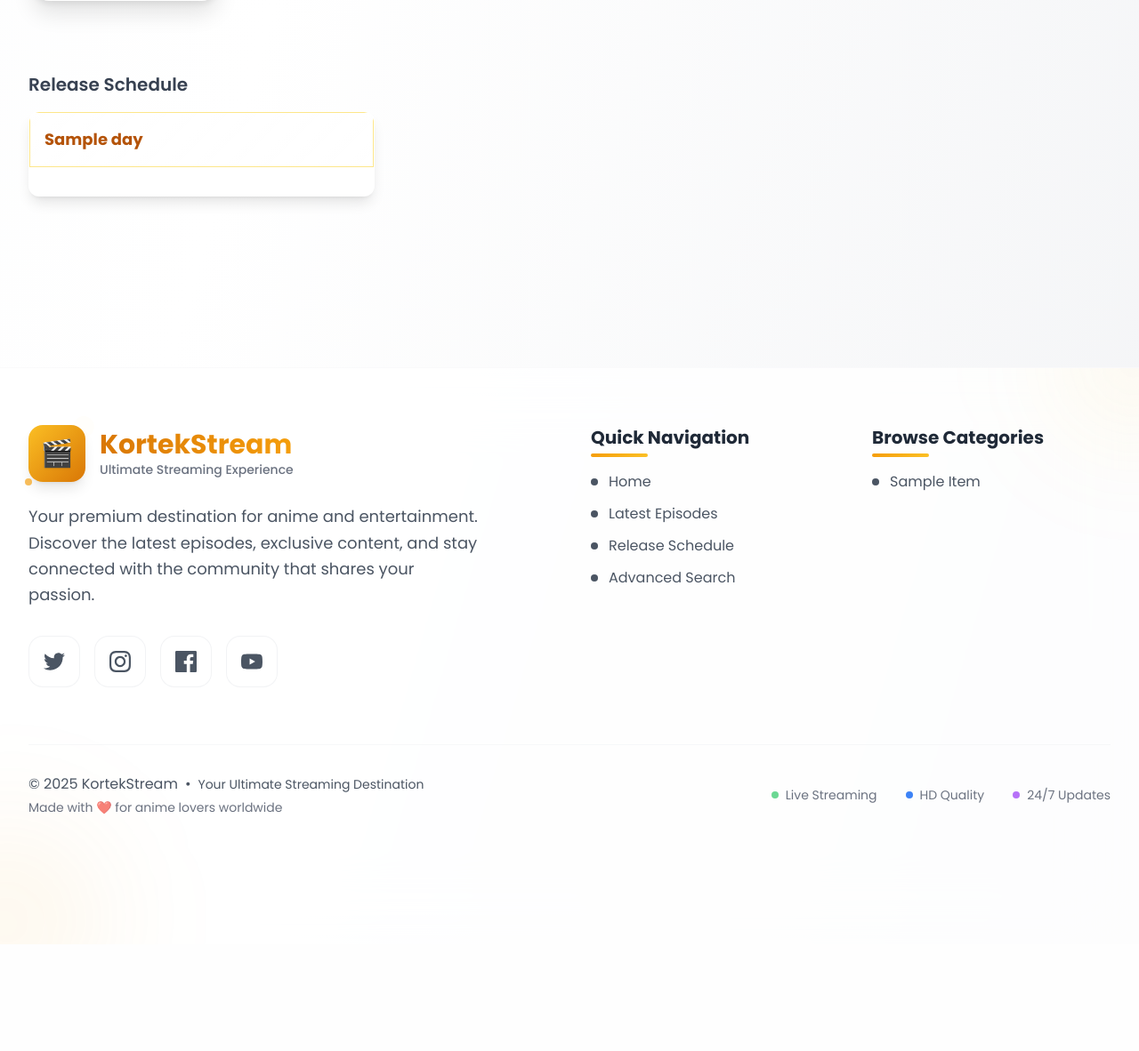
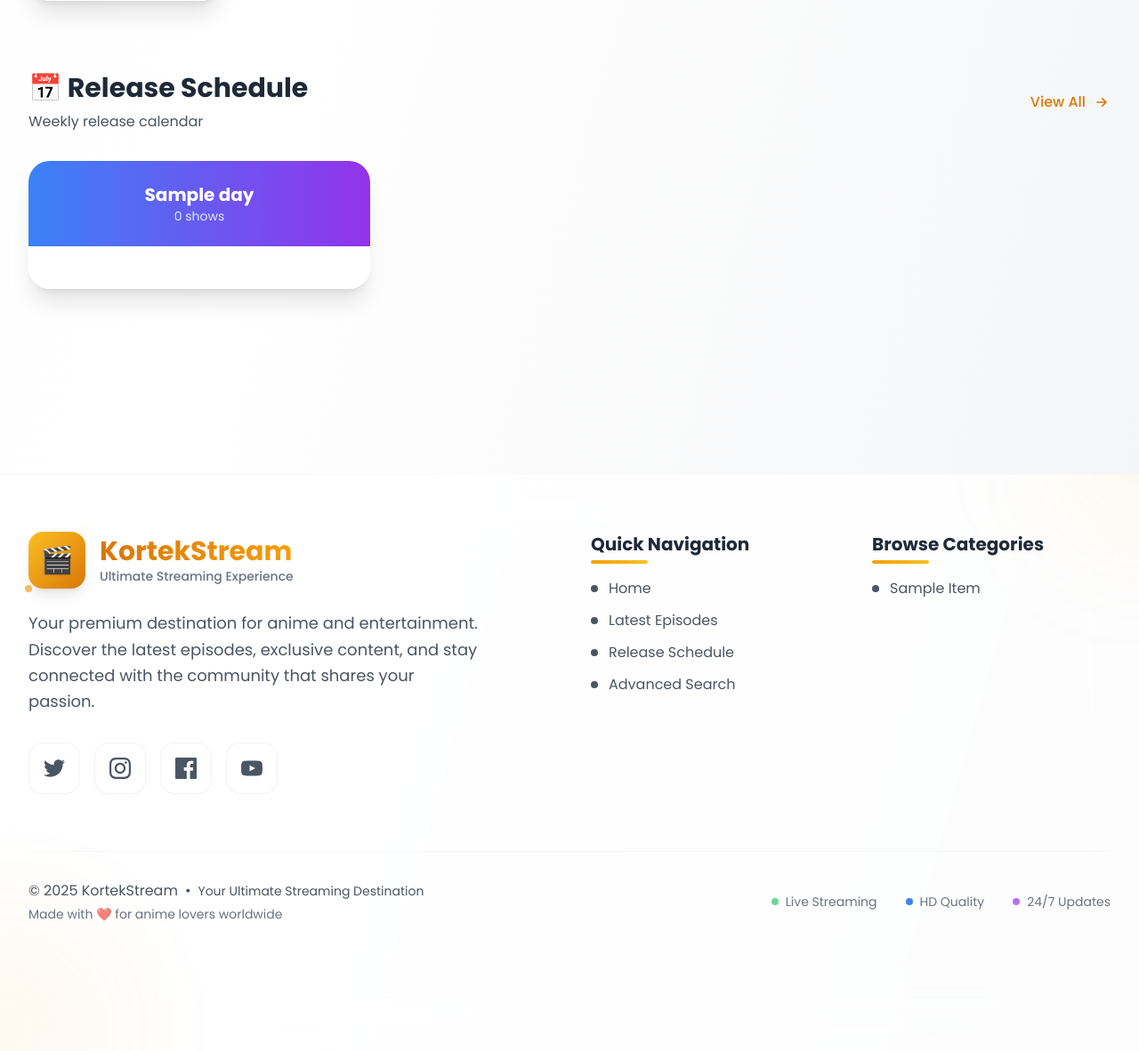
Before and after one commit to developerkorteks/kortekstreamV2, a Django app: page / in a window 1280 px wide. Shown: the part 3354-4536 px from the top of the page at 89% size. Before the commit the page ends 4413 px from the top, so only its background shows below. Run offline with Django 4.2, Linux system fonts and the light colour scheme; tables that the repository leaves empty hold one stand-in row (values such as "Sample post"); grey boxes marked "Sample" are stand-in pictures; a database or web service that is not in the repository returns one stand-in record (values such as "Sample title"); data that the repository does not hold is empty; some libraries are stand-ins or nearby versions.

Commit message:
Update Release Schedule section with consistent modern card design
cgen-e62661ebbfb84711a4d4d817a7c6a05f

```diff
--- a/stream/templates/stream/root.html
+++ b/stream/templates/stream/root.html
@@ -541,61 +541,74 @@
 
                             <!-- Schedule Section -->
                             {% if cat_data.jadwal_rilis %}
-                                <div class="mb-12">
-                                    <h3 class="text-xl font-semibold text-gray-700 dark:text-gray-200 mb-4">Release Schedule</h3>
-                                    <div class="grid grid-cols-1 md:grid-cols-2 lg:grid-cols-3 gap-6">
+                                <div class="mb-20 stagger-item">
+                                    <div class="flex items-center justify-between mb-8">
+                                        <div>
+                                            <h3 class="text-3xl font-bold text-gray-800 dark:text-white mb-2">📅 Release Schedule</h3>
+                                            <p class="text-gray-600 dark:text-gray-400">Weekly release calendar</p>
+                                        </div>
+                                        <a href="{% url 'stream:schedule' category=cat_name %}" class="group flex items-center space-x-2 text-gold-600 dark:text-korteks-red hover:text-gold-700 dark:hover:text-korteks-darkred transition-colors duration-300">
+                                            <span class="font-medium">View All</span>
+                                            <svg class="h-5 w-5 transform group-hover:translate-x-1 transition-transform duration-300" fill="none" viewBox="0 0 24 24" stroke="currentColor">
+                                                <path stroke-linecap="round" stroke-linejoin="round" stroke-width="2" d="M13 7l5 5m0 0l-5 5m5-5H6" />
+                                            </svg>
+                                        </a>
+                                    </div>
+
+                                    <div class="grid grid-cols-1 md:grid-cols-2 lg:grid-cols-3 gap-8">
                                         {% for schedule_obj in cat_data.jadwal_rilis %}
                                             {% for day, anime_list in schedule_obj.items %}
-                                                <div class="bg-white dark:bg-korteks-darkgray rounded-xl shadow-lg overflow-hidden border border-transparent hover:border-gold-200 dark:hover:border-korteks-red transition-colors">
-                                                    <div class="gradient-bg p-4 border-b border-gold-200 dark:border-korteks-gray">
-                                                        <h5 class="text-lg font-bold text-gold-700 dark:text-white">{{ day }}</h5>
+                                                <div class="modern-card bg-white/70 dark:bg-gray-800/70 backdrop-blur-lg rounded-3xl shadow-xl hover:shadow-2xl transition-all duration-500 overflow-hidden group hover:scale-105">
+                                                    <!-- Day Header -->
+                                                    <div class="bg-gradient-to-r from-blue-500 to-purple-600 dark:from-red-500 dark:to-pink-600 p-6 text-center">
+                                                        <h5 class="text-xl font-bold text-white">{{ day }}</h5>
+                                                        <p class="text-blue-100 dark:text-red-100 text-sm">{{ anime_list|length }} show{{ anime_list|length|pluralize }}</p>
                                                     </div>
-                                                    <div class="p-4">
+
+                                                    <!-- Anime List -->
+                                                    <div class="p-6">
                                                         <div class="space-y-4 max-h-[400px] overflow-y-auto pr-2 custom-scrollbar">
                                                             {% for anime in anime_list %}
-                                                                <div class="border-b border-gray-100 dark:border-korteks-gray pb-4 last:border-b-0 last:pb-0">
-                                                                    <!-- Anime Slug Display -->
-                                                                    <div class="mb-2 p-2 bg-gold-50 dark:bg-korteks-gray rounded-md border border-gold-100 dark:border-korteks-darkgray">
-                                                                        <p class="text-xs text-gold-700 dark:text-korteks-red font-mono">Slug: {{ anime.anime_slug }}</p>
-                                                                    </div>
-
-                                                                    <div class="flex items-start space-x-3">
+                                                                <div class="group/item hover:bg-blue-50 dark:hover:bg-gray-700/50 rounded-2xl p-3 transition-all duration-300">
+                                                                    <a href="{% url 'stream:anime_detail' %}?anime_slug={{ anime.anime_slug }}&category={{ cat_name }}" class="block">
+                                                                        <div class="flex items-start space-x-4">
                                                                             <div class="flex-shrink-0">
                                                                                 <img src="{{ anime.cover_url }}"
-                                                                                 class="w-16 h-20 object-cover rounded-lg shadow-sm"
+                                                                                     class="w-16 h-20 object-cover rounded-xl shadow-md group-hover/item:scale-105 transition-transform duration-300"
                                                                                      alt="{{ anime.title }}"
-                                                                                 onerror="this.src='https://via.placeholder.com/64x80?text=No+Image';this.onerror='';" />
+                                                                                     onerror="this.src='https://via.placeholder.com/64x80/1f1f1f/ffffff?text=No+Image';this.onerror='';" />
                                                                             </div>
                                                                             <div class="flex-1 min-w-0">
-                                                                            <a href="{% url 'stream:anime_detail' %}?anime_slug={{ anime.anime_slug }}&category={{ cat_name }}" class="block hover:text-gold-600 dark:hover:text-korteks-red transition-colors">
-                                                                                <h6 class="font-semibold text-gray-800 dark:text-white text-sm mb-1 line-clamp-2">
+                                                                                <h6 class="font-bold text-gray-800 dark:text-white text-sm mb-2 line-clamp-2 group-hover/item:text-blue-600 dark:group-hover/item:text-red-400 transition-colors duration-300">
                                                                                     {{ anime.title }}
                                                                                 </h6>
-                                                                            </a>
 
                                                                                 <!-- Release Time -->
                                                                                 <div class="flex items-center mb-2">
-                                                                                <span class="bg-gold-100 text-gold-800 dark:bg-korteks-gray dark:text-white text-xs px-2 py-1 rounded-full">
+                                                                                    <span class="bg-gradient-to-r from-emerald-100 to-emerald-200 dark:from-emerald-900/30 dark:to-emerald-800/30 text-emerald-800 dark:text-emerald-300 text-xs px-3 py-1 rounded-full font-semibold border border-emerald-200 dark:border-emerald-700">
                                                                                         🕐 {{ anime.release_time }}
                                                                                     </span>
                                                                                 </div>
 
                                                                                 <!-- Additional Info -->
-                                                                            <div class="flex items-center space-x-4 text-xs text-gray-600 dark:text-gray-400">
+                                                                                <div class="flex items-center space-x-3 text-xs">
                                                                                     {% if anime.score and anime.score != "N/A" %}
-                                                                                    <span class="flex items-center">
-                                                                                        <span class="text-gold-500 dark:text-gold-400 mr-1">⭐</span>
-                                                                                        {{ anime.score }}
-                                                                                    </span>
+                                                                                        <div class="flex items-center space-x-1">
+                                                                                            <svg class="h-3 w-3 text-yellow-500" fill="currentColor" viewBox="0 0 24 24">
+                                                                                                <path d="M12 2l3.09 6.26L22 9.27l-5 4.87 1.18 6.88L12 17.77l-6.18 3.25L7 14.14 2 9.27l6.91-1.01L12 2z"/>
+                                                                                            </svg>
+                                                                                            <span class="font-semibold text-gray-700 dark:text-gray-300">{{ anime.score }}</span>
+                                                                                        </div>
                                                                                     {% endif %}
                                                                                     {% if anime.type %}
-                                                                                    <span class="bg-gold-50 text-gold-700 dark:bg-korteks-gray dark:text-white px-2 py-1 rounded">
+                                                                                        <span class="bg-blue-100 dark:bg-gray-600 text-blue-800 dark:text-blue-300 px-2 py-1 rounded-full font-medium">
                                                                                             {{ anime.type }}
                                                                                         </span>
                                                                                     {% endif %}
                                                                                 </div>
                                                                             </div>
                                                                         </div>
+                                                                    </a>
                                                                 </div>
                                                             {% endfor %}
                                                         </div>
```
Lines whose indentation alone changed are shown as unchanged.
